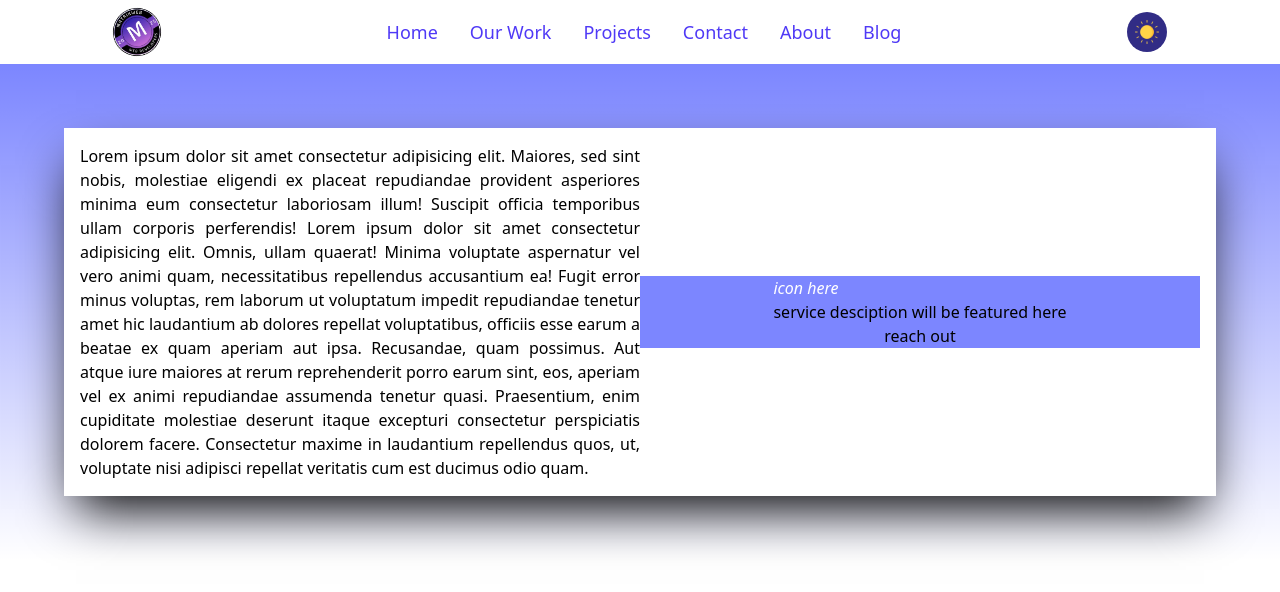
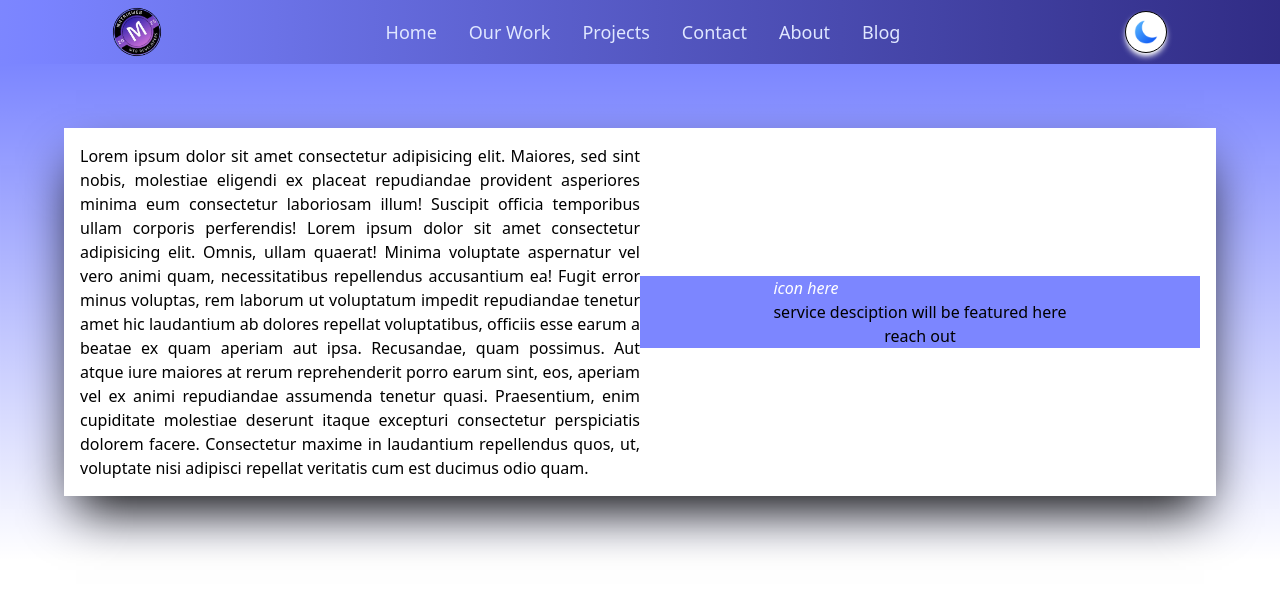
Before and after one commit to Kaleem362/matrix_web_solutions, a React (Vite) app: page / in a window 1280 px wide. Shown: the top 592 px of the page. Built offline with nearby package versions, Linux system fonts and the light colour scheme.

Commit message:
added the theme for black and white

```diff
--- a/Components/Navbar.jsx
+++ b/Components/Navbar.jsx
@@ -4,7 +4,7 @@ import { useStore } from "../src/Context/UseStore.jsx";
 const Navbar = () => {
   const { theme, themeChanger, sun, moon } = useStore(useContext);
   return (
-    <nav className="flex items-center justify-around h-16 shadow-md bg-white">
+    <nav className={`flex items-center justify-around h-16 shadow-md ${theme === "dark" ? "bg-linear-to-r from-indigo-400 to-indigo-900" : "bg-white"}`}>
       <div className="img-logo h-12 w-12">
         <img
           src={ASSETS.logo}
@@ -19,24 +19,24 @@ const Navbar = () => {
           (item) => (
             <li
               key={item}
-              className="relative group font-roboto text-indigo-600 cursor-pointer
-                xs:text-xs md:text-lg lg:text-xl xl:text-lg hover:text-indigo-500 "
+              className={`relative group font-roboto ${theme === "dark" ? "text-indigo-100" : "text-indigo-600"} cursor-pointer
+                xs:text-xs md:text-lg lg:text-xl xl:text-lg ${theme === "dark" ? "hover:text-white" : "hover:text-indigo-500"}`}
             >
               {item}
               <span
-                className="absolute left-0 -bottom-1 h-0.5 w-0
-                   bg-indigo-500 transition-all duration-300
-                   group-hover:w-full"
+                className={`absolute left-0 -bottom-1 h-0.5 w-0
+                   ${theme === "dark" ? "bg-white" : "bg-indigo-500"} transition-all duration-300
+                   group-hover:w-full`}
               ></span>
             </li>
           )
         )}
       </ul>
       <div
-        className="themetoggle-icon w-fit  h-auto bg-indigo-900 rounded-full p-2 cursor-pointer"
+        className={`themetoggle-icon w-fit  h-auto ${theme === "dark" ? "bg-white shadow-white border border-black shadow-md" : "bg-white shadow-black border shadow-md"} rounded-full p-2 cursor-pointer`}
         onClick={themeChanger}
       >
-        {theme === "dark" ? <img src={sun} alt="Sun" className="w-6 h-6" /> : <img src={moon} alt="Moon" className="w-6 h-6" />}
+        {theme === "dark" ? <img src={moon} alt="Moon" className="w-6 h-6" /> :     <img src={sun} alt="Sun" className="w-6 h-6" />}
       </div>
     </nav>
   );
```
